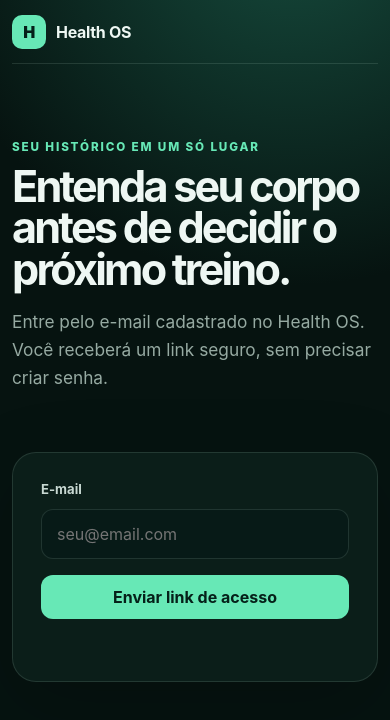
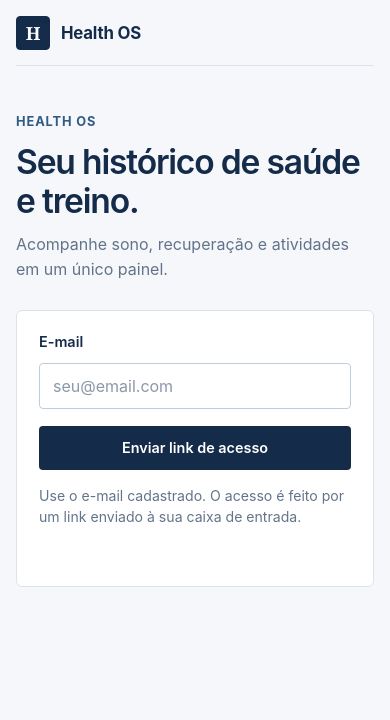
Before and after one commit to PedroLacava/health-os, a website with bundled scripts: page public/index.html in a window 390 px wide. Built offline with nearby package versions, Linux system fonts and the light colour scheme; a script that the page names is missing.

Commit message:
style: refine Health OS visual identity

```diff
--- a/public/index.html
+++ b/public/index.html
@@ -3,7 +3,7 @@
   <head>
     <meta charset="UTF-8" />
     <meta name="viewport" content="width=device-width, initial-scale=1" />
-    <meta name="theme-color" content="#071a17" />
+    <meta name="theme-color" content="#f5f7fa" />
     <title>Health OS</title>
     <link rel="preconnect" href="https://esm.sh" />
     <link rel="stylesheet" href="/styles.css" />
@@ -20,14 +20,15 @@
 
       <section id="login" class="login-panel">
         <div>
-          <p class="eyebrow">Seu histórico em um só lugar</p>
-          <h1>Entenda seu corpo antes de decidir o próximo treino.</h1>
-          <p class="lede">Entre pelo e-mail cadastrado no Health OS. Você receberá um link seguro, sem precisar criar senha.</p>
+          <p class="eyebrow">Health OS</p>
+          <h1>Seu histórico de saúde e treino.</h1>
+          <p class="lede">Acompanhe sono, recuperação e atividades em um único painel.</p>
         </div>
         <form id="login-form" class="login-form">
           <label for="email">E-mail</label>
           <input id="email" name="email" type="email" autocomplete="email" placeholder="seu@email.com" required />
           <button class="button button-primary" type="submit">Enviar link de acesso</button>
+          <p class="form-message">Use o e-mail cadastrado. O acesso é feito por um link enviado à sua caixa de entrada.</p>
           <p id="login-message" class="form-message" role="status"></p>
         </form>
       </section>
@@ -35,7 +36,7 @@
       <section id="dashboard" class="hidden">
         <div class="hero">
           <div>
-            <p class="eyebrow">Visão geral</p>
+            <p class="eyebrow">Resumo</p>
             <h1>Como você está hoje</h1>
             <p id="freshness" class="muted">Carregando dados...</p>
           </div>
--- a/public/styles.css
+++ b/public/styles.css
@@ -1,82 +1,191 @@
 :root {
-  color-scheme: dark;
-  font-family: Inter, ui-sans-serif, system-ui, -apple-system, BlinkMacSystemFont, "Segoe UI", sans-serif;
-  background: #061310;
-  color: #eef7f3;
+  color-scheme: light;
+  font-family: -apple-system, BlinkMacSystemFont, "Segoe UI", Arial, sans-serif;
   font-synthesis: none;
-  --surface: #0d211d;
-  --surface-2: #112b25;
-  --line: rgba(215, 241, 230, 0.12);
-  --muted: #96aaa2;
-  --accent: #67e8b6;
-  --accent-dark: #052019;
-  --warning: #f6c875;
+  color: #1d3048;
+  background: #f5f7fa;
+  --navy: #142b49;
+  --navy-deep: #102238;
+  --blue: #315b83;
+  --surface: #fff;
+  --line: #dce3eb;
+  --muted: #63748a;
+  --positive: #2c6d66;
+  --warning: #946327;
 }
 
 * { box-sizing: border-box; }
-body { margin: 0; min-height: 100vh; background: radial-gradient(circle at 75% -10%, #164b3d 0, transparent 38%), #061310; }
+html { font-size: 16px; }
+body { margin: 0; min-height: 100vh; background: #f5f7fa; }
 button, input { font: inherit; }
-.shell { width: min(1180px, calc(100% - 32px)); margin: 0 auto; padding-bottom: 72px; }
-.topbar { min-height: 76px; display: flex; align-items: center; justify-content: space-between; border-bottom: 1px solid var(--line); }
-.brand { display: inline-flex; align-items: center; gap: 10px; color: inherit; text-decoration: none; font-weight: 750; letter-spacing: -0.02em; }
-.brand-mark { display: grid; place-items: center; width: 34px; height: 34px; border-radius: 10px; background: var(--accent); color: var(--accent-dark); font-weight: 900; }
+button { cursor: pointer; }
 .hidden { display: none !important; }
-.login-panel { min-height: calc(100vh - 150px); display: grid; grid-template-columns: 1.3fr .7fr; gap: 72px; align-items: center; }
+.shell { width: min(1120px, calc(100% - 48px)); margin: 0 auto; padding-bottom: 80px; }
+
+.topbar {
+  min-height: 76px;
+  display: flex;
+  align-items: center;
+  justify-content: space-between;
+  border-bottom: 1px solid var(--line);
+}
+.brand {
+  display: inline-flex;
+  align-items: center;
+  gap: 11px;
+  color: var(--navy);
+  font-size: 1.05rem;
+  font-weight: 680;
+  letter-spacing: -.012em;
+  text-decoration: none;
+}
+.brand-mark {
+  display: grid;
+  place-items: center;
+  width: 34px;
+  height: 34px;
+  border: 1px solid var(--navy);
+  border-radius: 4px;
+  background: var(--navy);
+  color: #fff;
+  font-family: Georgia, "Times New Roman", serif;
+  font-size: 1.13rem;
+  font-weight: 600;
+}
 h1, h2, p { margin-top: 0; }
-h1 { max-width: 720px; margin-bottom: 18px; font-size: clamp(2.7rem, 7vw, 5.8rem); line-height: .96; letter-spacing: -.065em; }
-h2 { margin-bottom: 0; font-size: clamp(1.65rem, 4vw, 2.45rem); letter-spacing: -.04em; }
-.eyebrow { margin-bottom: 12px; color: var(--accent); font-size: .73rem; font-weight: 800; letter-spacing: .16em; text-transform: uppercase; }
-.lede, .muted { color: var(--muted); line-height: 1.6; }
-.lede { max-width: 580px; font-size: 1.08rem; }
-.login-form { display: grid; gap: 12px; padding: 28px; border: 1px solid var(--line); border-radius: 24px; background: rgba(13, 33, 29, .82); box-shadow: 0 24px 80px rgba(0, 0, 0, .2); }
-label { color: #c8d8d2; font-size: .82rem; font-weight: 700; }
-input { width: 100%; padding: 14px 15px; border: 1px solid var(--line); border-radius: 12px; outline: none; background: #071a17; color: inherit; }
-input:focus { border-color: var(--accent); box-shadow: 0 0 0 3px rgba(103, 232, 182, .12); }
-.button { border: 0; border-radius: 12px; padding: 12px 16px; cursor: pointer; font-weight: 750; }
-.button-primary { margin-top: 4px; background: var(--accent); color: var(--accent-dark); }
-.button-quiet { background: transparent; color: var(--muted); }
-.form-message { min-height: 20px; margin: 2px 0 0; color: var(--muted); font-size: .85rem; }
-.hero { display: flex; justify-content: space-between; gap: 24px; align-items: flex-end; padding: 62px 0 34px; }
-.hero h1 { margin-bottom: 8px; font-size: clamp(2.5rem, 6vw, 4.5rem); }
-.period-control { display: flex; padding: 4px; border: 1px solid var(--line); border-radius: 12px; background: var(--surface); }
-.period { border: 0; border-radius: 8px; padding: 8px 12px; background: transparent; color: var(--muted); cursor: pointer; font-size: .82rem; font-weight: 700; }
-.period.active { background: var(--surface-2); color: #fff; }
-.summary-grid { display: grid; grid-template-columns: repeat(4, 1fr); gap: 14px; }
-.summary-card, .trend-card, .activity { border: 1px solid var(--line); background: linear-gradient(150deg, rgba(17, 43, 37, .92), rgba(9, 25, 21, .92)); }
-.summary-card { min-height: 166px; display: flex; flex-direction: column; justify-content: space-between; padding: 19px; border-radius: 18px; }
-.card-label, .trend-meta { color: var(--muted); font-size: .78rem; }
-.card-value { margin: 12px 0 4px; font-size: 2.1rem; font-weight: 790; letter-spacing: -.045em; }
-.card-unit { color: var(--muted); font-size: .8rem; font-weight: 600; }
-.delta { margin: 0; font-size: .78rem; }
-.delta.positive { color: var(--accent); }
+h1, h2 { color: var(--navy); }
+h1 { margin-bottom: 12px; font-size: clamp(2.1rem, 3.6vw, 3rem); font-weight: 620; line-height: 1.15; letter-spacing: -.035em; }
+h2 { margin-bottom: 0; font-size: 1.45rem; font-weight: 620; letter-spacing: -.025em; }
+.eyebrow {
+  margin-bottom: 14px;
+  color: var(--blue);
+  font-size: .8rem;
+  font-weight: 680;
+  letter-spacing: .07em;
+  text-transform: uppercase;
+}
+.muted, .lede { color: var(--muted); line-height: 1.55; }
+
+.login-panel {
+  min-height: min(650px, calc(100vh - 100px));
+  display: grid;
+  grid-template-columns: minmax(0, 1fr) minmax(320px, 400px);
+  align-items: center;
+  gap: clamp(36px, 9vw, 120px);
+}
+.login-panel h1 { max-width: 540px; }
+.lede { max-width: 460px; margin-bottom: 0; }
+.login-form {
+  display: grid;
+  gap: 13px;
+  padding: 32px;
+  border: 1px solid var(--line);
+  border-radius: 6px;
+  background: var(--surface);
+}
+label { color: var(--navy); font-size: .9rem; font-weight: 620; }
+input {
+  width: 100%;
+  min-height: 46px;
+  padding: 11px 13px;
+  border: 1px solid #bfccd9;
+  border-radius: 4px;
+  outline: none;
+  background: #fff;
+  color: var(--navy-deep);
+}
+input::placeholder { color: #8a98a9; }
+input:focus-visible, button:focus-visible, a:focus-visible { outline: 2px solid var(--blue); outline-offset: 3px; }
+.button { min-height: 44px; border: 1px solid transparent; border-radius: 4px; padding: 10px 17px; font-size: .9rem; font-weight: 620; }
+.button-primary { margin-top: 4px; background: var(--navy); color: #fff; }
+.button-primary:hover { background: #24466c; }
+.button-primary:disabled { cursor: wait; opacity: .65; }
+.button-quiet { background: transparent; color: var(--blue); }
+.button-quiet:hover { background: #e9eef4; }
+.form-message { min-height: 22px; margin: 2px 0 0; color: var(--muted); font-size: .88rem; line-height: 1.5; }
+
+.hero {
+  display: flex;
+  justify-content: space-between;
+  align-items: end;
+  gap: 24px;
+  padding: 42px 0 29px;
+}
+.hero h1 { margin-bottom: 8px; font-size: clamp(2rem, 3vw, 2.65rem); }
+.hero .muted { margin-bottom: 0; font-size: .92rem; }
+.period-control { display: flex; border: 1px solid #cbd5df; border-radius: 4px; background: #fff; }
+.period {
+  min-width: 75px;
+  border: 0;
+  border-radius: 0;
+  padding: 10px 12px;
+  background: transparent;
+  color: var(--muted);
+  font-size: .87rem;
+  font-weight: 600;
+}
+.period + .period { border-left: 1px solid var(--line); }
+.period.active { background: var(--navy); color: #fff; }
+
+.summary-grid { display: grid; grid-template-columns: repeat(4, minmax(0, 1fr)); gap: 12px; }
+.summary-card, .trend-card, .activity { border: 1px solid var(--line); background: var(--surface); }
+.summary-card {
+  min-height: 155px;
+  display: flex;
+  flex-direction: column;
+  justify-content: space-between;
+  padding: 20px;
+  border-radius: 5px;
+}
+.card-label, .trend-meta { color: var(--muted); font-size: .87rem; }
+.card-value { margin: 13px 0 6px; color: var(--navy); font-size: 2rem; font-weight: 620; letter-spacing: -.035em; }
+.card-unit { color: var(--muted); font-size: .84rem; font-weight: 450; letter-spacing: 0; }
+.delta { margin: 0; font-size: .81rem; line-height: 1.4; }
+.delta.positive { color: var(--positive); }
 .delta.negative { color: var(--warning); }
-.section-heading { margin: 52px 0 18px; }
-.trend-grid { display: grid; grid-template-columns: repeat(2, 1fr); gap: 14px; }
-.trend-card { padding: 20px; border-radius: 18px; overflow: hidden; }
-.trend-head { display: flex; align-items: flex-start; justify-content: space-between; gap: 16px; }
-.trend-value { font-size: 1.35rem; font-weight: 780; }
-.sparkline { width: 100%; height: 96px; margin-top: 18px; overflow: visible; }
-.sparkline path { fill: none; stroke: var(--accent); stroke-width: 2.5; vector-effect: non-scaling-stroke; }
-.sparkline .area { fill: rgba(103, 232, 182, .08); stroke: none; }
-.activity-list { display: grid; gap: 10px; }
-.activity { display: grid; grid-template-columns: 1fr auto auto; align-items: center; gap: 20px; padding: 16px 18px; border-radius: 14px; }
-.activity strong { display: block; margin-bottom: 4px; }
-.activity span { color: var(--muted); font-size: .82rem; }
-.activity-stat { text-align: right; font-weight: 720; }
-.empty, .error-message { padding: 24px; border: 1px dashed var(--line); border-radius: 16px; color: var(--muted); }
-.error-message { margin-top: 20px; color: #ffd2ca; border-color: rgba(255, 126, 102, .35); }
+.section-heading { margin: 44px 0 17px; padding-bottom: 12px; border-bottom: 1px solid var(--line); }
+.section-heading .eyebrow { margin-bottom: 6px; }
+.trend-grid { display: grid; grid-template-columns: repeat(2, minmax(0, 1fr)); gap: 12px; }
+.trend-card { padding: 21px; border-radius: 5px; overflow: hidden; }
+.trend-head { display: flex; align-items: start; justify-content: space-between; gap: 16px; }
+.trend-meta { margin-top: 4px; font-size: .8rem; }
+.trend-value { color: var(--navy); font-size: 1.3rem; font-weight: 620; white-space: nowrap; }
+.sparkline { width: 100%; height: 92px; margin-top: 18px; overflow: visible; }
+.sparkline path { fill: none; stroke: #557b9f; stroke-width: 2; vector-effect: non-scaling-stroke; }
+.sparkline .area { fill: rgba(79, 117, 153, .08); stroke: none; }
+.activity-list { display: grid; gap: 8px; }
+.activity {
+  display: grid;
+  grid-template-columns: minmax(0, 1fr) auto auto;
+  align-items: center;
+  gap: 22px;
+  padding: 15px 19px;
+  border-radius: 4px;
+}
+.activity strong { display: block; margin-bottom: 3px; color: var(--navy); font-size: .92rem; font-weight: 620; }
+.activity span { color: var(--muted); font-size: .85rem; }
+.activity-stat { min-width: 80px; color: var(--navy); text-align: right; font-size: .9rem; font-weight: 600; }
+.empty, .error-message { padding: 22px; border: 1px solid var(--line); border-radius: 4px; background: #fff; color: var(--muted); }
+.error-message { margin-top: 16px; border-color: #d8aaa3; color: #934b42; }
 
-@media (max-width: 860px) {
-  .login-panel { grid-template-columns: 1fr; gap: 36px; padding: 72px 0; }
-  .summary-grid { grid-template-columns: repeat(2, 1fr); }
+@media (max-width: 820px) {
+  .login-panel { grid-template-columns: 1fr; gap: 30px; padding: 58px 0; }
+  .login-form { max-width: 450px; }
+  .summary-grid { grid-template-columns: repeat(2, minmax(0, 1fr)); }
 }
 
-@media (max-width: 620px) {
-  .shell { width: min(100% - 24px, 1180px); }
-  .topbar { min-height: 64px; }
-  .hero { align-items: flex-start; flex-direction: column; padding-top: 40px; }
+@media (max-width: 590px) {
+  .shell { width: min(100% - 32px, 1120px); }
+  .topbar { min-height: 66px; }
+  .login-panel { min-height: auto; gap: 28px; padding: 48px 0; }
+  .login-form { padding: 22px; }
+  .hero { align-items: start; flex-direction: column; gap: 18px; padding: 35px 0 24px; }
+  .period-control { width: 100%; }
+  .period { flex: 1; }
   .summary-grid, .trend-grid { grid-template-columns: 1fr; }
-  .summary-card { min-height: 145px; }
-  .activity { grid-template-columns: 1fr auto; }
+  .summary-card { min-height: 132px; }
+  .section-heading { margin-top: 36px; }
+  .activity { grid-template-columns: minmax(0, 1fr) auto; gap: 12px; }
+  .activity-stat { min-width: 0; }
   .activity-stat:last-child { display: none; }
 }
```
